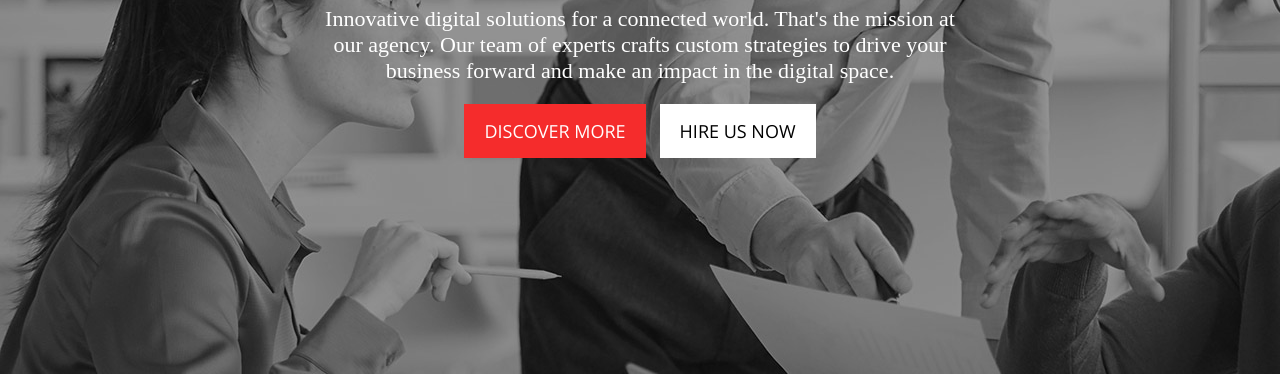
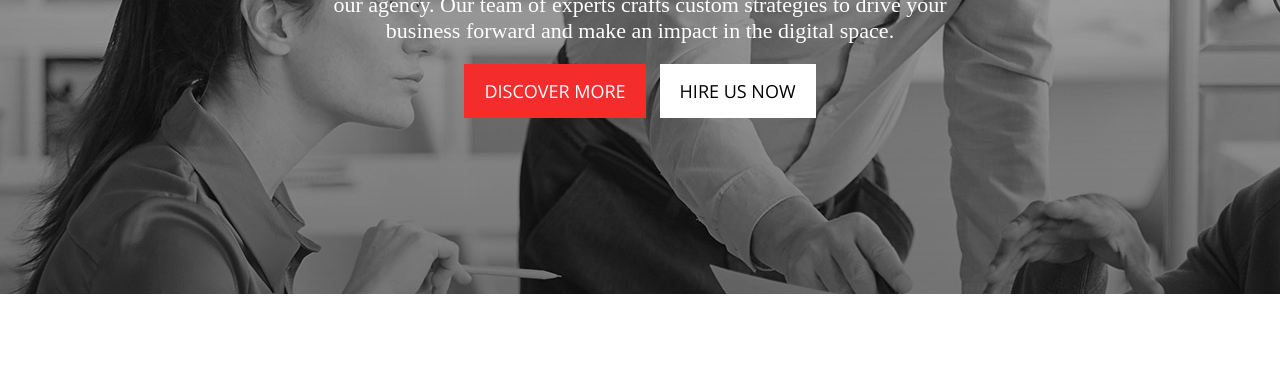
Before and after one commit to omorfarukmahfuj/digital-agency, a plain HTML site: page index.html in a window 1280 px wide. Shown: the part 511-885 px from the top of the page. After the commit the page ends 805 px from the top, so only its background shows below. Drawn offline with nearby package versions, Linux system fonts and the light colour scheme.

Commit message:
improved hero section

```diff
--- a/styles/style.css
+++ b/styles/style.css
@@ -52,11 +52,10 @@ nav {
 .hero-section {
     display: flex;
     width: 100%;
-    height: 100vh;
+    height: 90vh;
     align-items: center;
     text-align: center;
-    background-image: url(../asset/image/background.jpg);
-    background-color: rgba(0, 0, 0, 0.4);
+    background-image: url(../asset/image/background.jpg), linear-gradient(rgba(0, 0, 0, 0.2), rgba(0, 0, 0, 0.5));
     background-blend-mode: overlay;
     background-repeat: no-repeat;
 
```
